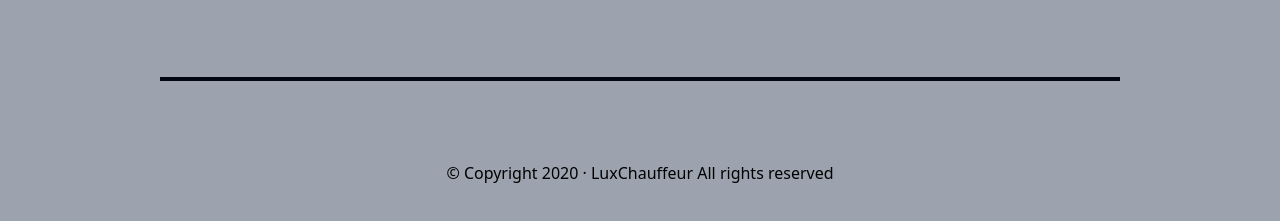
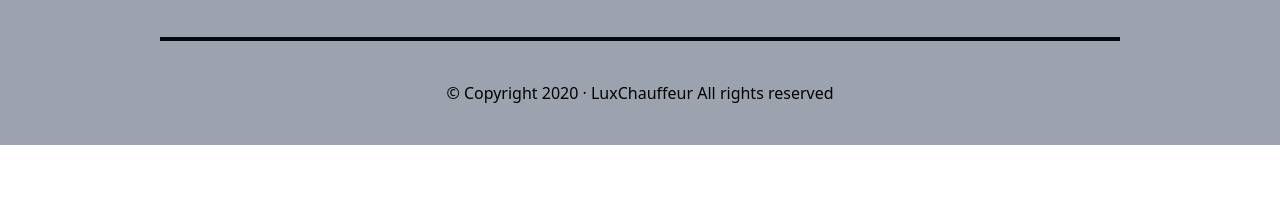
Before and after one commit to kmahdi1997/CarShop, a website: page dist/index.html in a window 1280 px wide. Shown: the part 5216-5437 px from the top of the page. After the commit the page ends 5361 px from the top, so only its background shows below. Drawn offline with Linux system fonts and the light colour scheme.

Commit message:
bug fixed paddings sizes

```diff
--- a/dist/index.html
+++ b/dist/index.html
@@ -276,7 +276,7 @@
             </div>
         </div>
     </div>
-    <footer class="lg:px-40 px-10 py-10 bg-gray-400">
+    <footer class="lg:px-40 px-10 bg-gray-400">
         <div class="py-20 xl:flex justify-between border-b-4 border-gray-950">
             <div class="xl:mb-0 mb-10 xl:w-1/4">
                 <h1 class="font-bold text-2xl leading-loose text-[#A55C30] text-center">LuxChaffeur</h1>
@@ -333,7 +333,7 @@
                 </div>
             </div>
         </div>
-        <div class="py-20">
+        <div class="py-10">
             <p class="text-center font-medium">
                 © Copyright 2020 · LuxChauffeur All rights reserved
             </p>
```
Also changed, not shown: dist/output.css.
